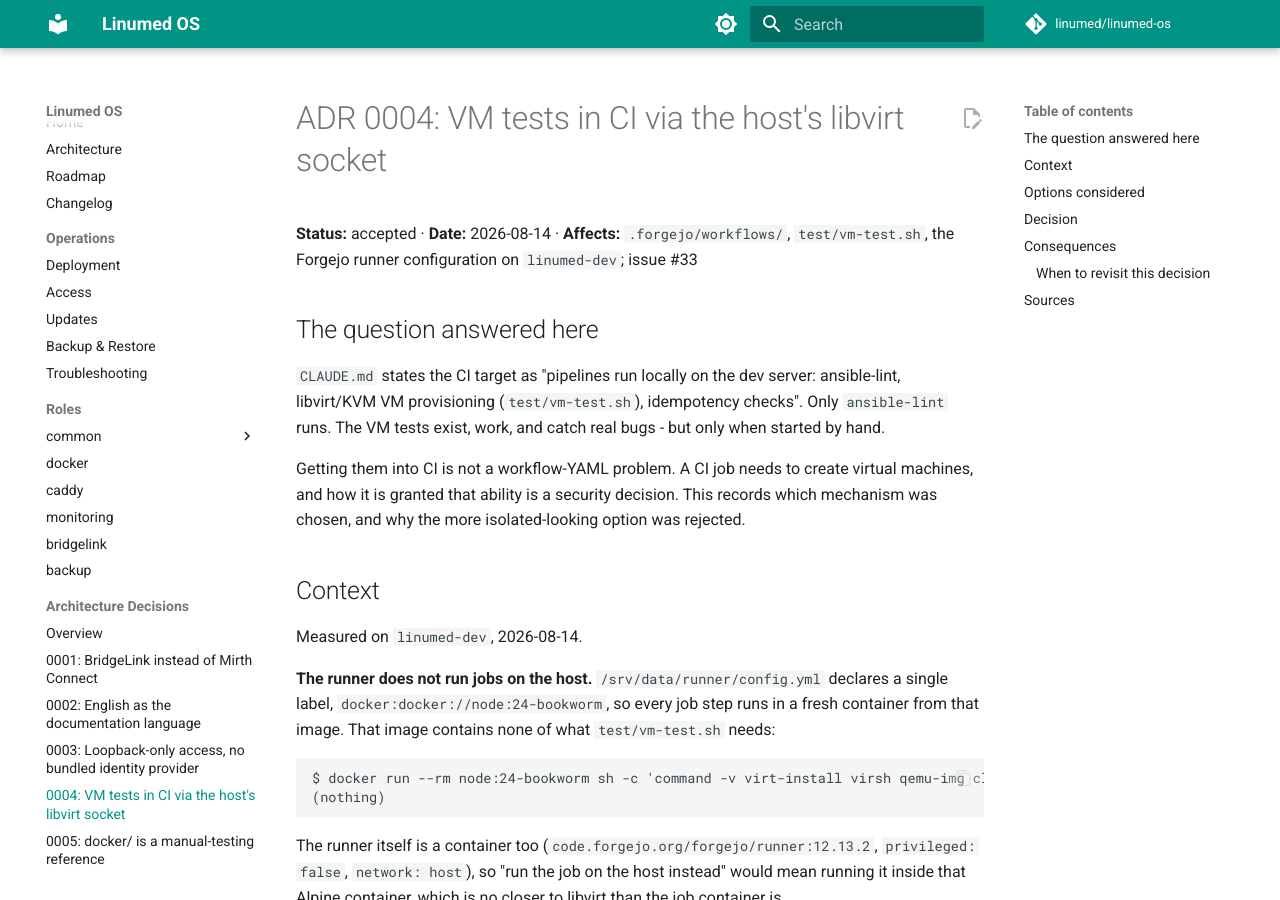
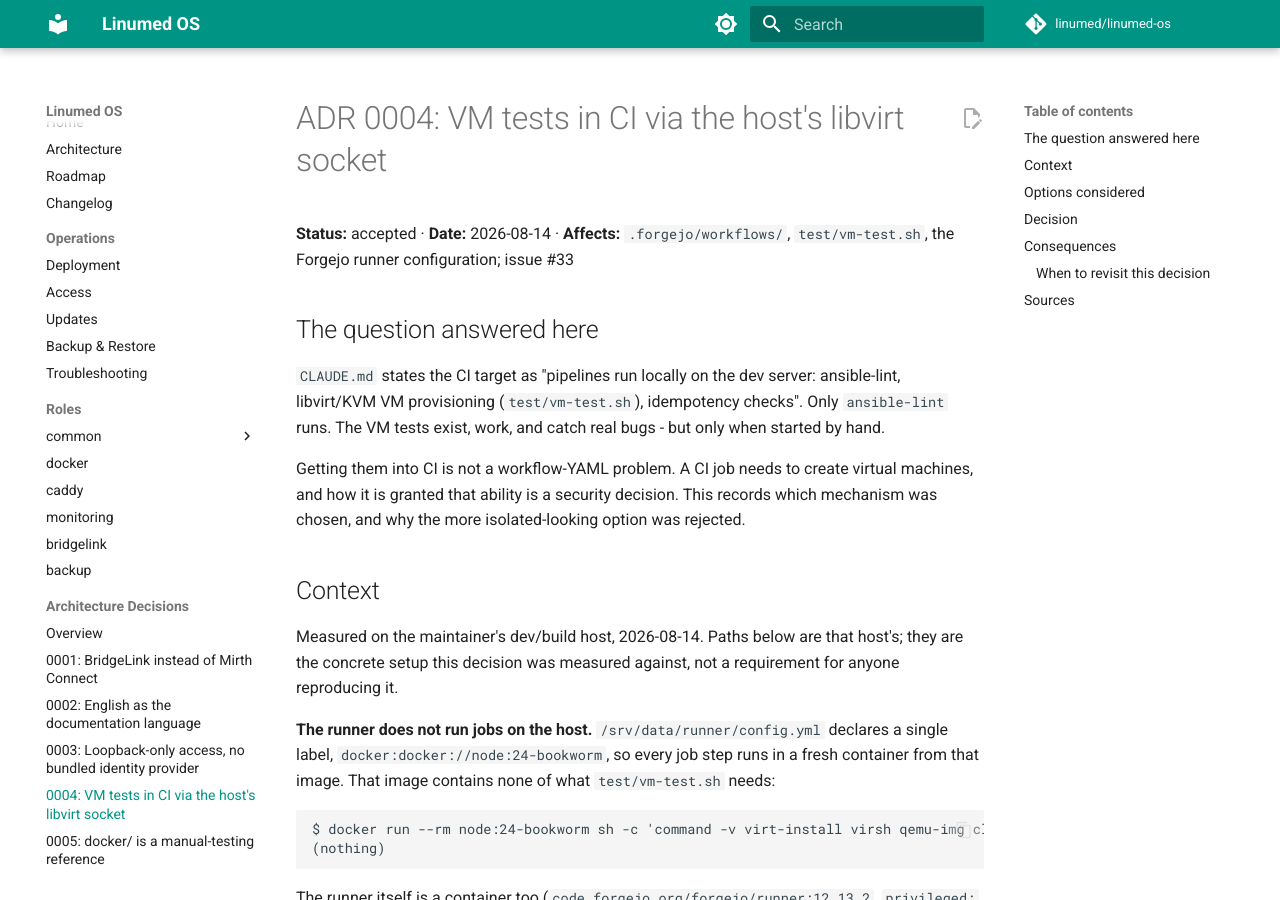
Before and after one commit to Linumed/Base, an MkDocs documentation site: the page built from docs/adr/0004-vm-tests-in-ci-via-host-libvirt-socket.md, in a window 1280 px wide and 900 px high. Built offline with MkDocs 1.6.1 and Material for MkDocs 9.7.7, drawn with Linux system fonts in a browser that asks for light colours; comment, search, counter and statistics services are not loaded; some of the changed text lies outside the part shown.

```diff
--- a/docs/adr/0004-vm-tests-in-ci-via-host-libvirt-socket.md
+++ b/docs/adr/0004-vm-tests-in-ci-via-host-libvirt-socket.md
@@ -1,6 +1,6 @@
 # ADR 0004: VM tests in CI via the host's libvirt socket
 
-**Status:** accepted · **Date:** 2026-08-14 · **Affects:** `.forgejo/workflows/`, `test/vm-test.sh`, the Forgejo runner configuration on `linumed-dev`; issue #33
+**Status:** accepted · **Date:** 2026-08-14 · **Affects:** `.forgejo/workflows/`, `test/vm-test.sh`, the Forgejo runner configuration; issue #33
 
 ## The question answered here
 
@@ -14,7 +14,9 @@ mechanism was chosen, and why the more isolated-looking option was rejected.
 
 ## Context
 
-Measured on `linumed-dev`, 2026-08-14.
+Measured on the maintainer's dev/build host, 2026-08-14. Paths below are that host's;
+they are the concrete setup this decision was measured against, not a requirement for
+anyone reproducing it.
 
 **The runner does not run jobs on the host.** `/srv/data/runner/config.yml` declares a
 single label, `docker:docker://node:24-bookworm`, so every job step runs in a fresh
@@ -164,7 +166,7 @@ when started by hand; nothing about this decision changes how they are invoked l
 
 ## Sources
 
-- Measurements of 2026-08-14 on `linumed-dev`: runner configuration
+- Measurements of 2026-08-14 on the dev/build host: runner configuration
   (`/srv/data/runner/config.yml`), `docker inspect forgejo-runner`, `/dev/kvm` ownership,
   libvirt socket permissions and `60-libvirt.rules`, and the two container reachability
   probes quoted above.
```
Also changed, not shown: CLAUDE.md (+22 -18 lines), ansible/roles/backup/README.md (+1 -1 lines), docs/adr/0003-loopback-only-access-no-bundled-identity-provider.md (+2 -1 lines), 6 other files.
